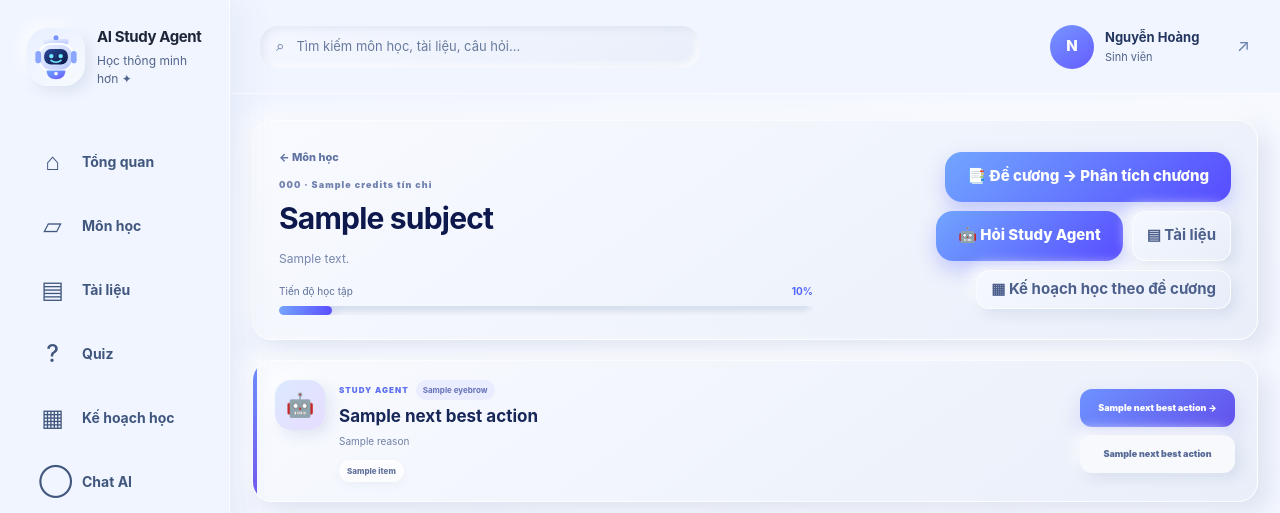
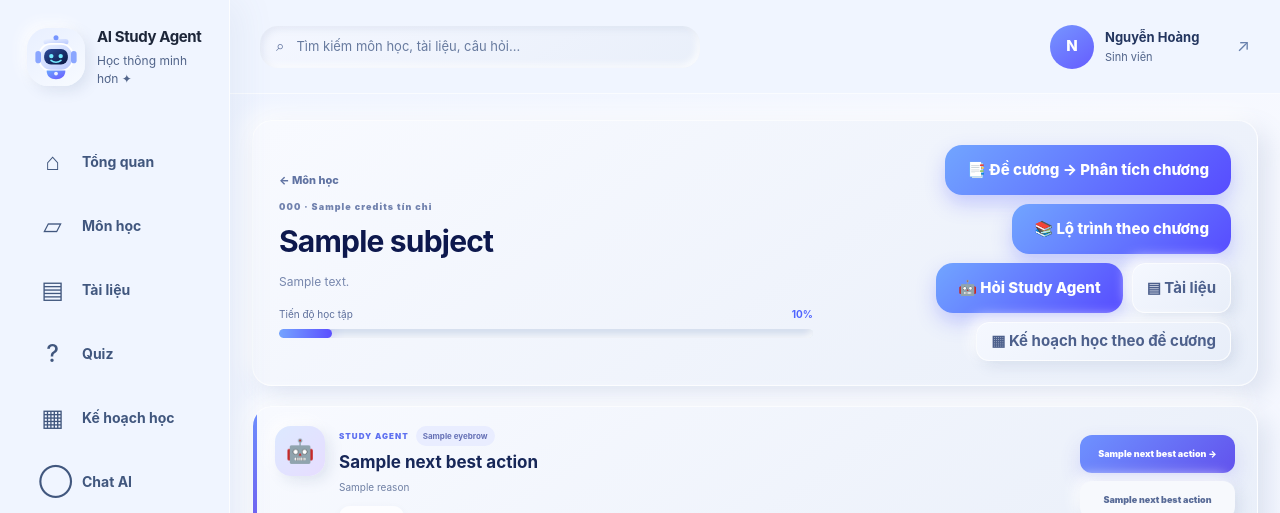
Before and after one commit to nguyencongthanh09102005-beep/AI-Study-Agent, a Flask app: template templates/subject_detail.html in a window 1280 px wide. Shown: the top 513 px of the page. Run offline with Flask 3, Linux system fonts and the light colour scheme; the template is opened without the code that fills it: most values are stand-ins (such as "Sample title", 1, 10 or a date in 2020).

Commit message:
feat(course): link confirmed syllabus to chapter learning path

```diff
--- a/templates/subject_detail.html
+++ b/templates/subject_detail.html
@@ -20,6 +20,7 @@
 
   <div class="agent-subject-actions">
     <a class="soft-primary" href="{{ url_for('syllabus.review', subject_id=subject.id) }}">📑 Đề cương → Phân tích chương</a>
+    <a class="soft-primary" href="{{ url_for('course_path.learning_path', subject_id=subject.id) }}">📚 Lộ trình theo chương</a>
     <a class="soft-primary" href="{{ url_for('chat') }}?subject_id={{ subject.id }}">🤖 Hỏi Study Agent</a>
     <a class="ghost-action" href="{{ url_for('documents') }}">▤ Tài liệu</a>
     <a class="ghost-action" href="{{ url_for('study_plan', subject_id=subject.id) }}">▦ Kế hoạch học theo đề cương</a>
```
